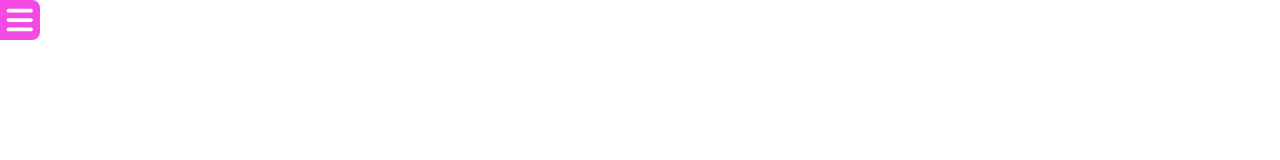
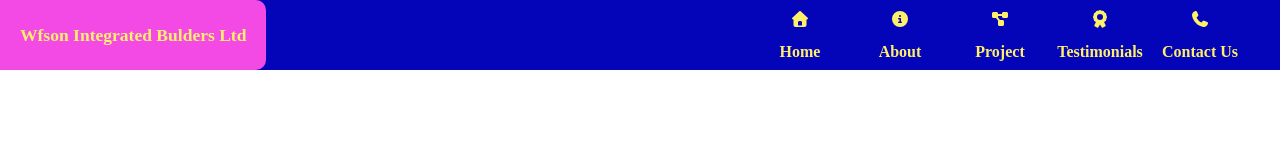
Before and after one commit to OlaOluwalekan/Wfson-Integrated-Builders, a plain HTML site: page index.html in a window 1280 px wide. Drawn offline with Linux system fonts and the light colour scheme.

Commit message:
Desktop styles for navigation designed

```diff
--- a/css/style.css
+++ b/css/style.css
@@ -1,3 +1,4 @@
+/* GLOBAL STYLES */
 * {
   padding: 0;
   margin: 0;
@@ -19,11 +20,16 @@
   /* cream colors */
   --mainCream: #fff06a;
 }
+/* END OF GLOBAL STYLES */
 
 /* Header and navigation styles */
+.main-container {
+  background: green;
+  width: 90vw;
+}
 
 .header-nav-container {
-  width: 290px;
+  width: 250px;
   position: relative;
   left: -250px;
 }
@@ -37,7 +43,6 @@
   display: flex;
   justify-content: center;
   align-items: center;
-  /* margin: 5px; */
   border-radius: 0 8px 8px 0;
   font-size: 30px;
   font-weight: 900;
@@ -95,3 +100,83 @@ ul li a:hover {
 /* End of list items styles */
 
 /* End of Header and navigation styles */
+
+
+
+/* Desktop screen styles for navigation */
+
+@media screen and (min-width: 800px) {
+  .nav-bar {
+    display: none;
+  }
+
+  .header-nav-container {
+    position: fixed;
+    left: 0;
+    width: 100vw;
+    height: 70px;
+    overflow: hidden;
+    padding: 0;
+    margin: 0;
+    display: flex;
+    justify-content: center;
+    align-items: center;
+  }
+
+  header {
+    width: 100%;
+    height: 100%;
+    display: flex;
+    flex-direction: row;
+    justify-content: space-between;
+    align-items: center;
+    margin: 0;
+  }
+
+  .site-name {
+    height: 70px;
+    display: flex;
+    justify-content: center;
+    align-items: center;
+    padding: 0 20px;
+    border-radius: 0 10px 10px 0;
+    font-size: 15px;
+  }
+
+  .menu-items-container ul {
+    display: flex;
+    flex-direction: row;
+    justify-content: space-evenly;
+    align-items: center;
+    list-style-type: none;
+    padding-right: 30px;
+  }
+
+  ul li {
+    border: none;
+    border-bottom: 2px solid var(--mainCream);
+    padding: 20px 0 0 0;
+  }
+
+  ul li a {
+    display: flex;
+    flex-direction: column;
+    justify-content: center;
+    align-items: center;
+    padding: 5px 10px;
+    margin: 0px;
+    width: 100px;
+    /* text-align: center; */
+  }
+
+  ul li a :first-child {
+    margin: 0;
+  }
+
+  ul li a:hover {
+    padding: 10px;
+    transform: scale(1.1);
+  }
+}
+
+/* End of desktop screen for navigation */
```
